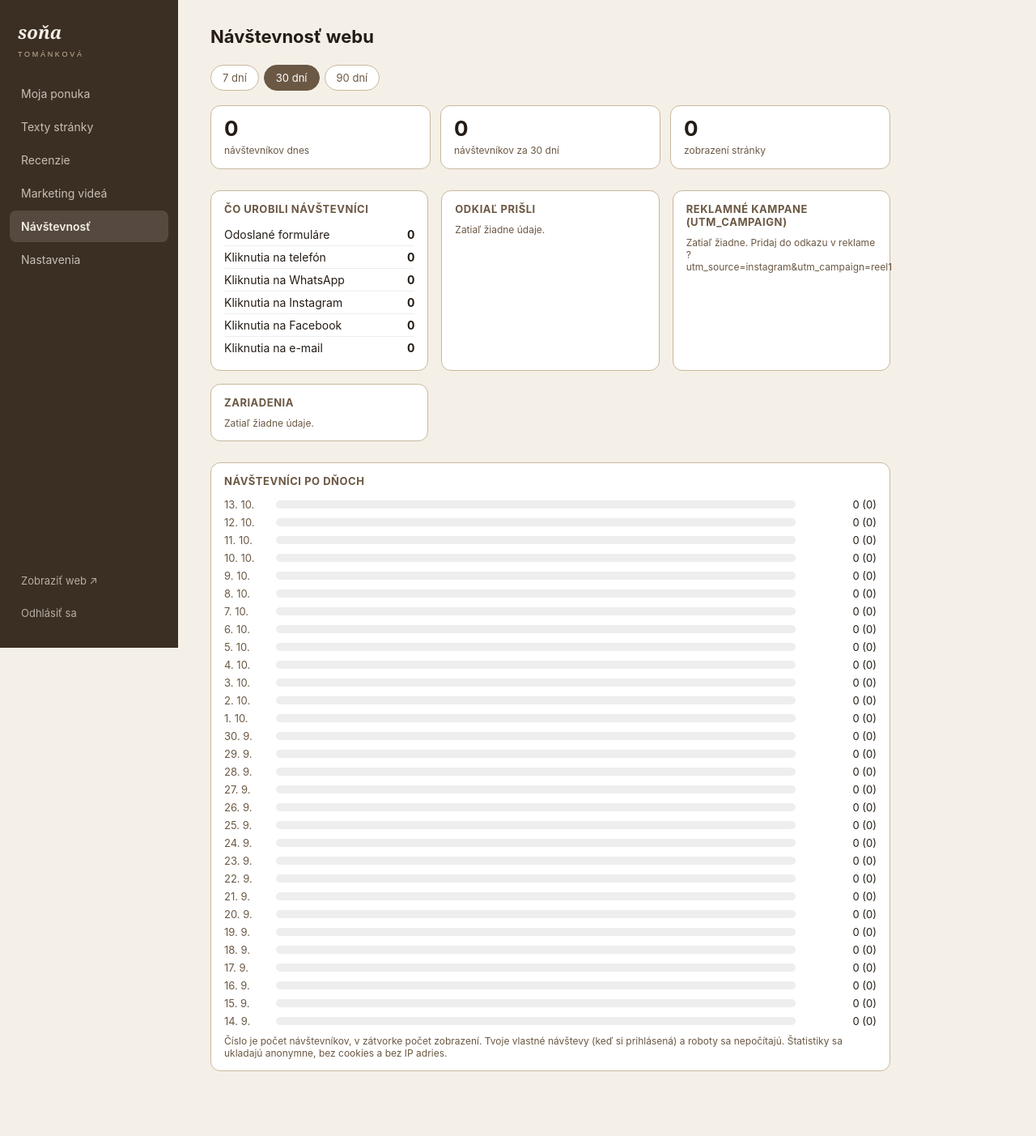
After one commit to sonatomankova/sonaweb, a Flask app: page /admin/navstevnost in a window 1280 px wide. The commit adds this page. Shown: the whole page at 81% size. Run offline with Flask 3, Linux system fonts and the light colour scheme; the visitor is signed in with stand-in values (Sample User, id 1); data that the repository does not hold is empty.

Commit message:
Add anonymous visitor statistics page to admin
Co-Authored-By: Claude Sonnet 5.5 <noreply@anthropic.com>

```diff
--- a/app.py
+++ b/app.py
@@ -1,8 +1,10 @@
 import hashlib
+import hmac
 import json
 import os
 import re
 import secrets
+import sqlite3
 import uuid
 from functools import wraps
 from pathlib import Path
@@ -194,16 +196,121 @@ def save_upload(file_storage):
     return f"/static/uploads/{unique_name}"
 
 
+# ---------- Štatistiky návštevnosti (anonymné, bez cookies) ----------
+
+STATS_DB = DATA_DIR / "stats.db"
+BOT_RE = re.compile(r"bot|crawl|spider|slurp|facebookexternalhit|facebot|preview|monitor|uptime|headless|curl|wget|python-requests|render/|lighthouse", re.I)
+EVENT_NAMES = {"form": "Odoslané formuláre", "call": "Kliknutia na telefón", "whatsapp": "Kliknutia na WhatsApp",
+               "instagram": "Kliknutia na Instagram", "facebook": "Kliknutia na Facebook", "email": "Kliknutia na e-mail"}
+
+
+def stats_conn():
+    conn = sqlite3.connect(str(STATS_DB), timeout=10)
+    conn.execute("""CREATE TABLE IF NOT EXISTS hits (
+        id INTEGER PRIMARY KEY AUTOINCREMENT, day TEXT, ts TEXT, kind TEXT, name TEXT,
+        visitor TEXT, source TEXT, campaign TEXT, device TEXT)""")
+    conn.execute("CREATE INDEX IF NOT EXISTS hits_day ON hits(day, kind)")
+    return conn
+
+
+def _local_now():
+    from datetime import datetime
+    try:
+        from zoneinfo import ZoneInfo
+        return datetime.now(ZoneInfo("Europe/Bratislava"))
+    except Exception:
+        return datetime.utcnow()
+
+
+def _client_ip():
+    fwd = request.headers.get("X-Forwarded-For", "")
+    return (fwd.split(",")[0].strip() if fwd else request.remote_addr) or ""
+
+
+def _visitor_id(day):
+    ua = request.headers.get("User-Agent", "")
+    raw = f"{day}|{_client_ip()}|{ua}"
+    key = (app.secret_key if isinstance(app.secret_key, bytes) else str(app.secret_key).encode("utf-8"))
+    return hmac.new(key, raw.encode("utf-8"), hashlib.sha256).hexdigest()[:16]
+
+
+def _device():
+    ua = request.headers.get("User-Agent", "")
+    if re.search(r"iPad|Tablet", ua):
+        return "Tablet"
+    if re.search(r"Mobi|Android|iPhone", ua):
+        return "Mobil"
+    return "Počítač"
+
+
+def _source():
+    args = request.args
+    if args.get("utm_source"):
+        return args.get("utm_source")[:40].lower()
+    ua = request.headers.get("User-Agent", "")
+    ref = request.referrer or ""
+    host = re.sub(r"^https?://", "", ref).split("/")[0].lower()
+    if "instagram" in host or "Instagram" in ua:
+        return "instagram"
+    if "facebook" in host or "fb." in host or "FBAN" in ua or "FBAV" in ua:
+        return "facebook"
+    if not host or host.endswith("sonatomankova.com"):
+        return "priamo"
+    if "google" in host:
+        return "google"
+    return host[:40]
+
+
+def _should_skip():
+    if session.get("logged_in"):
+        return True
+    if BOT_RE.search(request.headers.get("User-Agent", "")):
+        return True
+    if request.headers.get("Purpose", "").lower() == "prefetch" or request.headers.get("Sec-Purpose"):
+        return True
+    return False
+
+
+def record_event(kind, name):
+    try:
+        if _should_skip():
+            return
+        now = _local_now()
+        day = now.strftime("%Y-%m-%d")
+        conn = stats_conn()
+        with conn:
+            conn.execute(
+                "INSERT INTO hits (day, ts, kind, name, visitor, source, campaign, device) VALUES (?,?,?,?,?,?,?,?)",
+                (day, now.strftime("%Y-%m-%d %H:%M:%S"), kind, name, _visitor_id(day), _source(),
+                 (request.args.get("utm_campaign") or "")[:60], _device()),
+            )
+        conn.close()
+    except Exception as exc:  # štatistiky nikdy nesmú pokaziť web
+        print("[stats] chyba:", exc, flush=True)
+
+
 # ---------- Verejný web ----------
 
 @app.route("/")
 def public_index():
+    record_event("view", "/")
     return render_template("index.html", site=load_site())
 
 
 @app.route("/ocenenie.html")
 def public_ocenenie():
+    record_event("view", "/ocenenie.html")
     return render_template("ocenenie.html", site=load_site())
+
+
+@app.route("/_e", methods=["POST"])
+def public_event():
+    """Ľahké počítanie klikov (telefón, WhatsApp…) a odoslaných formulárov."""
+    data = request.get_json(silent=True) or {}
+    name = str(data.get("e", ""))
+    if name in EVENT_NAMES:
+        record_event("event", name)
+    return ("", 204)
 
 
 @app.route("/favicon.ico")
@@ -244,6 +351,59 @@ def admin_logout():
 @login_required
 def admin_dashboard():
     return redirect(url_for("admin_ponuky"))
+
+
+# ---------- Admin: Návštevnosť ----------
+
+@app.route("/admin/navstevnost")
+@login_required
+def admin_navstevnost():
+    from datetime import timedelta
+    try:
+        days = int(request.args.get("dni", 30))
+    except ValueError:
+        days = 30
+    days = days if days in (7, 30, 90) else 30
+    today = _local_now().date()
+    start = today - timedelta(days=days - 1)
+    start_s, today_s = start.strftime("%Y-%m-%d"), today.strftime("%Y-%m-%d")
+
+    conn = stats_conn()
+    conn.row_factory = sqlite3.Row
+    per_day = {r["day"]: (r["v"], r["views"]) for r in conn.execute(
+        "SELECT day, COUNT(DISTINCT visitor) v, COUNT(*) views FROM hits WHERE kind='view' AND day BETWEEN ? AND ? GROUP BY day",
+        (start_s, today_s))}
+    totals = conn.execute(
+        "SELECT COUNT(*) views FROM hits WHERE kind='view' AND day BETWEEN ? AND ?", (start_s, today_s)).fetchone()
+    sources = conn.execute(
+        "SELECT source, COUNT(DISTINCT day||visitor) n FROM hits WHERE kind='view' AND day BETWEEN ? AND ? GROUP BY source ORDER BY n DESC LIMIT 10",
+        (start_s, today_s)).fetchall()
+    campaigns = conn.execute(
+        "SELECT campaign, COUNT(DISTINCT day||visitor) n FROM hits WHERE kind='view' AND campaign!='' AND day BETWEEN ? AND ? GROUP BY campaign ORDER BY n DESC LIMIT 10",
+        (start_s, today_s)).fetchall()
+    devices = conn.execute(
+        "SELECT device, COUNT(DISTINCT day||visitor) n FROM hits WHERE kind='view' AND day BETWEEN ? AND ? GROUP BY device ORDER BY n DESC",
+        (start_s, today_s)).fetchall()
+    events = {r["name"]: r["n"] for r in conn.execute(
+        "SELECT name, COUNT(*) n FROM hits WHERE kind='event' AND day BETWEEN ? AND ? GROUP BY name", (start_s, today_s))}
+    conn.close()
+
+    rows = []
+    unique_total = 0
+    max_v = max([v for v, _ in per_day.values()] or [1]) or 1
+    for i in range(days):
+        d = today - timedelta(days=i)
+        key = d.strftime("%Y-%m-%d")
+        v, views = per_day.get(key, (0, 0))
+        unique_total += v
+        rows.append({"label": f"{d.day}. {d.month}.", "visitors": v, "views": views, "pct": round(v * 100 / max_v)})
+    today_v = per_day.get(today_s, (0, 0))
+    return render_template(
+        "admin_navstevnost.html", active="navstevnost", days=days, rows=rows,
+        unique_total=unique_total, views_total=totals["views"], today_visitors=today_v[0],
+        sources=sources, campaigns=campaigns, devices=devices,
+        events=[(EVENT_NAMES[k], events.get(k, 0)) for k in EVENT_NAMES],
+    )
 
 
 # ---------- Admin: Ponuky ----------
--- a/templates/admin_layout.html
+++ b/templates/admin_layout.html
@@ -88,6 +88,7 @@
       <a href="{{ url_for('admin_texty') }}" class="{{ 'active' if active=='texty' else '' }}">Texty stránky</a>
       <a href="{{ url_for('admin_recenzie') }}" class="{{ 'active' if active=='recenzie' else '' }}">Recenzie</a>
       <a href="{{ url_for('admin_videa') }}" class="{{ 'active' if active=='videa' else '' }}">Marketing videá</a>
+      <a href="{{ url_for('admin_navstevnost') }}" class="{{ 'active' if active=='navstevnost' else '' }}">Návštevnosť</a>
       <a href="{{ url_for('admin_nastavenia') }}" class="{{ 'active' if active=='nastavenia' else '' }}">Nastavenia</a>
     </nav>
     <div class="sidebar-footer">
--- /dev/null
+++ b/templates/admin_navstevnost.html
@@ -0,0 +1,63 @@
+{% extends "admin_layout.html" %}
+{% block title %}Návštevnosť{% endblock %}
+{% block content %}
+<h1 class="page-title">Návštevnosť webu</h1>
+
+<style>
+  .range a{ display:inline-block; padding:7px 14px; border:1px solid var(--sand); border-radius:20px; font-size:13px; text-decoration:none; color:var(--brown); margin-right:6px; background:#fff; }
+  .range a.on{ background:var(--brown); color:#fff; border-color:var(--brown); }
+  .tiles{ display:grid; grid-template-columns:repeat(auto-fit,minmax(150px,1fr)); gap:12px; margin:18px 0 26px; }
+  .tile{ background:#fff; border:1px solid var(--sand); border-radius:12px; padding:14px 16px; }
+  .tile b{ display:block; font-size:26px; line-height:1.1; color:var(--espresso-deep); }
+  .tile span{ font-size:12px; color:var(--brown); }
+  .stat-grid{ display:grid; grid-template-columns:repeat(auto-fit,minmax(260px,1fr)); gap:16px; margin-bottom:26px; }
+  .stat-box{ background:#fff; border:1px solid var(--sand); border-radius:12px; padding:14px 16px; }
+  .stat-box h3{ margin:0 0 10px; font-size:13px; text-transform:uppercase; letter-spacing:.04em; color:var(--brown); }
+  .stat-box .line{ display:flex; justify-content:space-between; font-size:14px; padding:5px 0; border-bottom:1px solid #eee; }
+  .stat-box .line:last-child{ border-bottom:none; }
+  .day{ display:flex; align-items:center; gap:10px; font-size:13px; padding:3px 0; }
+  .day .lbl{ width:54px; color:var(--brown); }
+  .day .bar{ flex:1; height:10px; background:#eee; border-radius:6px; overflow:hidden; }
+  .day .bar i{ display:block; height:100%; background:var(--brown); }
+  .day .num{ width:90px; text-align:right; }
+  .hint{ font-size:12px; color:var(--brown); margin-top:6px; }
+</style>
+
+<div class="range">
+  {% for d in (7, 30, 90) %}<a href="?dni={{ d }}" class="{{ 'on' if d == days else '' }}">{{ d }} dní</a>{% endfor %}
+</div>
+
+<div class="tiles">
+  <div class="tile"><b>{{ today_visitors }}</b><span>návštevníkov dnes</span></div>
+  <div class="tile"><b>{{ unique_total }}</b><span>návštevníkov za {{ days }} dní</span></div>
+  <div class="tile"><b>{{ views_total }}</b><span>zobrazení stránky</span></div>
+</div>
+
+<div class="stat-grid">
+  <div class="stat-box">
+    <h3>Čo urobili návštevníci</h3>
+    {% for name, n in events %}<div class="line"><span>{{ name }}</span><b>{{ n }}</b></div>{% endfor %}
+  </div>
+  <div class="stat-box">
+    <h3>Odkiaľ prišli</h3>
+    {% for r in sources %}<div class="line"><span>{{ r.source }}</span><b>{{ r.n }}</b></div>{% else %}<div class="hint">Zatiaľ žiadne údaje.</div>{% endfor %}
+  </div>
+  <div class="stat-box">
+    <h3>Reklamné kampane (utm_campaign)</h3>
+    {% for r in campaigns %}<div class="line"><span>{{ r.campaign }}</span><b>{{ r.n }}</b></div>{% else %}<div class="hint">Zatiaľ žiadne. Pridaj do odkazu v reklame<br>?utm_source=instagram&amp;utm_campaign=reel1</div>{% endfor %}
+  </div>
+  <div class="stat-box">
+    <h3>Zariadenia</h3>
+    {% for r in devices %}<div class="line"><span>{{ r.device }}</span><b>{{ r.n }}</b></div>{% else %}<div class="hint">Zatiaľ žiadne údaje.</div>{% endfor %}
+  </div>
+</div>
+
+<div class="stat-box">
+  <h3>Návštevníci po dňoch</h3>
+  {% for r in rows %}
+  <div class="day"><span class="lbl">{{ r.label }}</span><span class="bar"><i style="width:{{ r.pct }}%"></i></span><span class="num">{{ r.visitors }} ({{ r.views }})</span></div>
+  {% endfor %}
+  <div class="hint">Číslo je počet návštevníkov, v zátvorke počet zobrazení. Tvoje vlastné návštevy (keď si prihlásená) a roboty sa nepočítajú.
+  Štatistiky sa ukladajú anonymne, bez cookies a bez IP adries.</div>
+</div>
+{% endblock %}
```
Also changed, not shown: templates/index.html (+15 -0 lines), 1 other file.
